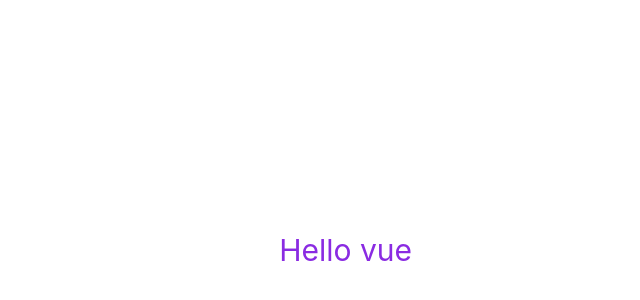
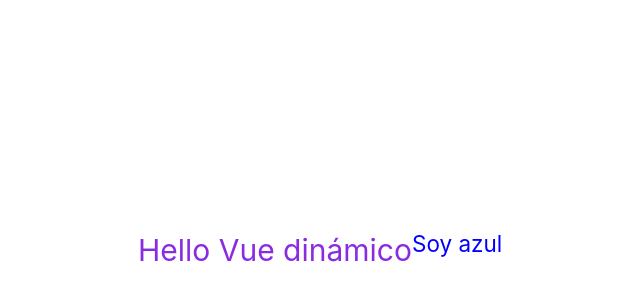
Before and after one commit to Alek30k/My-first-vue, a Vue app: page / in a window 1280 px wide. Shown: the part 150-450 px from the top of the page, without its empty margins (228-868 px from the left). Built offline with nearby package versions, Linux system fonts and the light colour scheme.

Commit message:
last commit

```diff
--- a/src/App.vue
+++ b/src/App.vue
@@ -1,7 +1,11 @@
-<script setup></script>
+<script setup>
+const name = "Vue dinámico";
+const styleColor = "color: blue";
+</script>
 
 <template>
-  <h1>Hello vue</h1>
+  <h1>Hello {{ name }}</h1>
+  <h2 v-bind:style="styleColor">Soy azul</h2>
 </template>
 
 <style>
```
